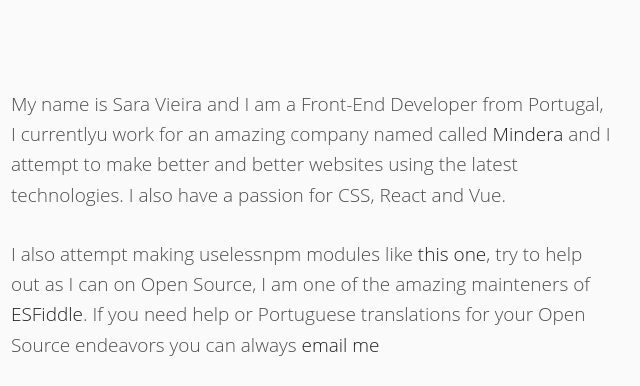
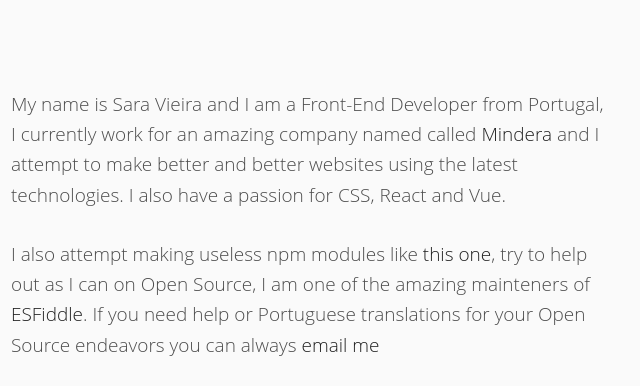
Before and after one commit to SaraVieira/portfolio, a plain HTML site: page index.html in a window 1280 px wide. Shown: the top 386 px of the page, 329-969 px from the left. Drawn offline with nearby package versions, Linux system fonts and the light colour scheme.

Commit message:
fix typo

```diff
--- a/index.html
+++ b/index.html
@@ -27,10 +27,10 @@
 <body>
     <div class="pure-g">
         <div class="pure-u-1 pure-u-md-1-2 pure-u-lg-1-2 centered">
-            <p> My name is Sara Vieira and I am a Front-End Developer from Portugal, I currentlyu work for an amazing company named called <a href="https://mindera.com" target="_blank">Mindera</a> and I attempt to make better and better websites using the latest technologies. I also have a passion for CSS, React and Vue.</p>
-            <p>I also attempt making uselessnpm modules like <a href="https://www.npmjs.com/package/postcss-caralho" target="_blank">this one</a>, try to help out as I can on Open Source, I am one of the amazing mainteners of <a href="https://github.com/esfiddle/esfiddle" target="_blank">ESFiddle</a>.
+            <p> My name is Sara Vieira and I am a Front-End Developer from Portugal, I currently work for an amazing company named called <a href="https://mindera.com" target="_blank">Mindera</a> and I attempt to make better and better websites using the latest technologies. I also have a passion for CSS, React and Vue.</p>
+            <p>I also attempt making useless npm modules like <a href="https://www.npmjs.com/package/postcss-caralho" target="_blank">this one</a>, try to help out as I can on Open Source, I am one of the amazing mainteners of <a href="https://github.com/esfiddle/esfiddle" target="_blank">ESFiddle</a>.
             If you need help or Portuguese translations for your Open Source endeavors you can always <a href="mailto:hey@iamsaravieira.com" target="_blank"> email me</a></p>
-            <p> I am also a wannabe conference speaker, you can check my <a href="http://lanyrd.com/profile/nikkitaftw/" target="_blank">Lanyrd</a> to see where I will be</p>
+            <p> I am also a wannabe conference speaker, you can check my <a href="http://lanyrd.com/profile/nikkitaftw/" target="_blank">Lanyrd</a> to see where I will be.</p>
             <p>Lastly I wrote over 100 articles for numerous Web Development blogs and you can check them all out here:</p>
             <ul class="random articles" ng-controller="RandomPostsCtrl">
                 <li ng-repeat="article in articles | orderBy: Random | limitTo:5"><a href="{{article.url}}" target="_blank">{{article.title}}</a> ({{article.website}}) </li>
```
